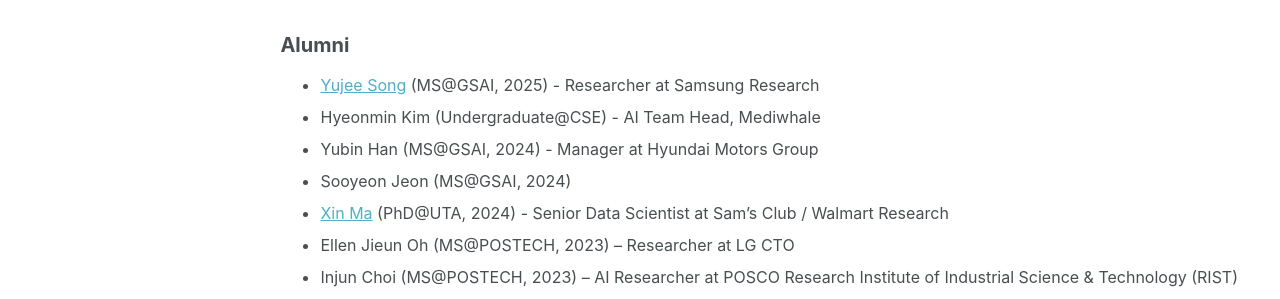
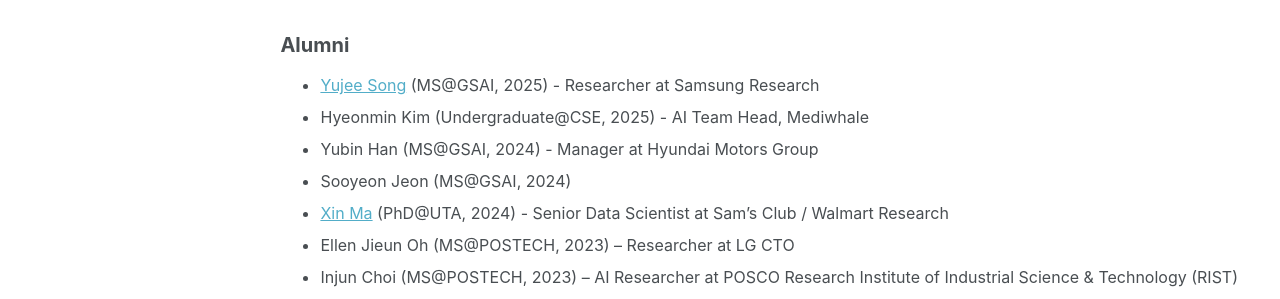
Before and after one commit to wwplato/wwplato.github.io, a Jekyll site: the page built from _pages/students.md, in a window 1280 px wide and 1361 px high. Shown: the part 622-921 px from the top of the window. Built offline with Jekyll 4.4.1, drawn with Linux system fonts in a browser that asks for light colours; some web fonts are replaced.

Commit message:
Update students.md

```diff
--- a/_pages/students.md
+++ b/_pages/students.md
@@ -24,7 +24,7 @@ author_profile: true
 Alumni
 ----
 * [Yujee Song](https://jardindelsol.github.io "Yujee Song") (MS@GSAI, 2025) - Researcher at Samsung Research
-* Hyeonmin Kim (Undergraduate@CSE) - AI Team Head, Mediwhale
+* Hyeonmin Kim (Undergraduate@CSE, 2025) - AI Team Head, Mediwhale
 * Yubin Han (MS@GSAI, 2024) - Manager at Hyundai Motors Group
 * Sooyeon Jeon (MS@GSAI, 2024)
 * [Xin Ma](https://xma24.github.io/xma/ "Xin Ma") (PhD@UTA, 2024) - Senior Data Scientist at Sam's Club / Walmart Research
```
